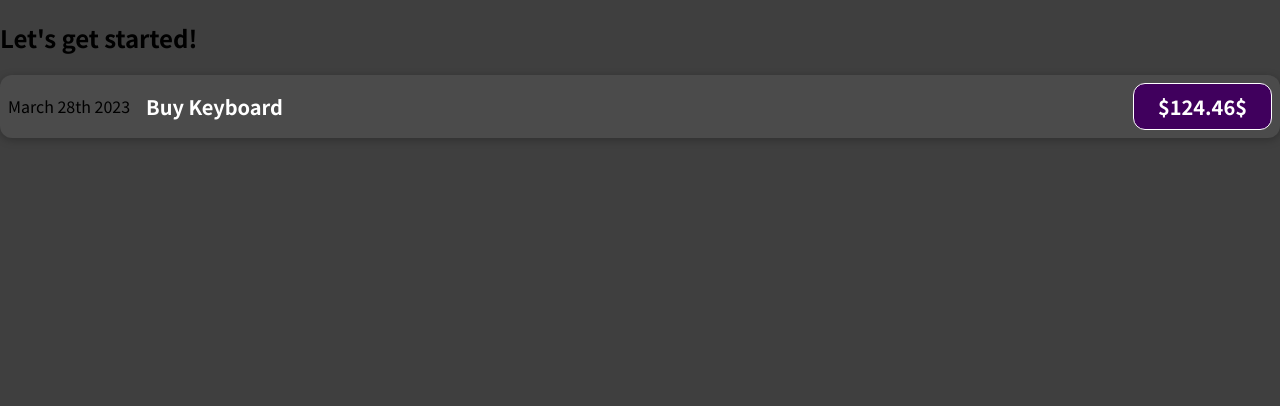
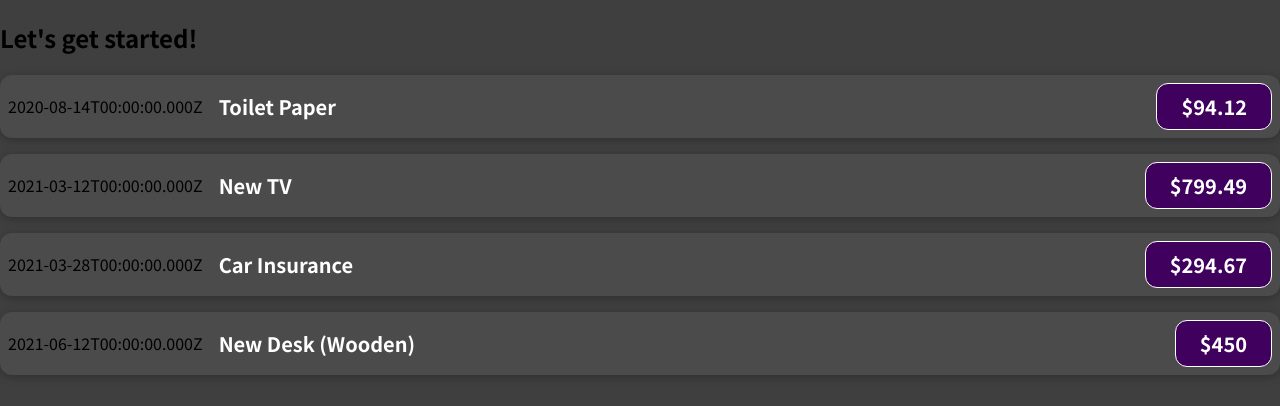
Before and after one commit to funnypar/Expenses-app, a JavaScript app: page / in a window 1280 px wide. Shown: the top 406 px of the page. Built offline with nearby package versions, Linux system fonts and the light colour scheme.

Commit message:
addedDateItemProps

```diff
--- a/src/App.js
+++ b/src/App.js
@@ -1,10 +1,55 @@
 import DateItem from "./components/DateItem";
 
 function App() {
+    const dataDateItem = [
+        {
+            id: "e1",
+            title: "Toilet Paper",
+            amount: 94.12,
+            date: new Date(2020, 7, 14),
+        },
+        {
+            id: "e2",
+            title: "New TV",
+            amount: 799.49,
+            date: new Date(2021, 2, 12),
+        },
+        {
+            id: "e3",
+            title: "Car Insurance",
+            amount: 294.67,
+            date: new Date(2021, 2, 28),
+        },
+        {
+            id: "e4",
+            title: "New Desk (Wooden)",
+            amount: 450,
+            date: new Date(2021, 5, 12),
+        },
+    ];
     return (
         <div className="App">
             <h2>Let's get started! </h2>
-            <DateItem />
+            <DateItem
+                title={dataDateItem[0].title}
+                amount={dataDateItem[0].amount}
+                date={dataDateItem[0].date}
+            />
+            <DateItem
+                title={dataDateItem[1].title}
+                amount={dataDateItem[1].amount}
+                date={dataDateItem[1].date}
+            />
+            <DateItem
+                title={dataDateItem[2].title}
+                amount={dataDateItem[2].amount}
+                date={dataDateItem[2].date}
+            />
+            <DateItem
+                title={dataDateItem[3].title}
+                amount={dataDateItem[3].amount}
+                date={dataDateItem[3].date}
+            />
         </div>
     );
 }
--- a/src/components/DateItem.js
+++ b/src/components/DateItem.js
@@ -1,12 +1,12 @@
 import "./DateItem.css";
 
-function DateItem() {
+function DateItem(props) {
     return (
         <div className="expense-item">
-            <div>March 28th 2023</div>
+            <div>{props.date.toISOString()}</div>
             <div className="expense-item__description">
-                <h2>Buy Keyboard</h2>
-                <div className="expense-item__price">$124.46$</div>
+                <h2>{props.title}</h2>
+                <div className="expense-item__price">${props.amount}</div>
             </div>
         </div>
     );
```
